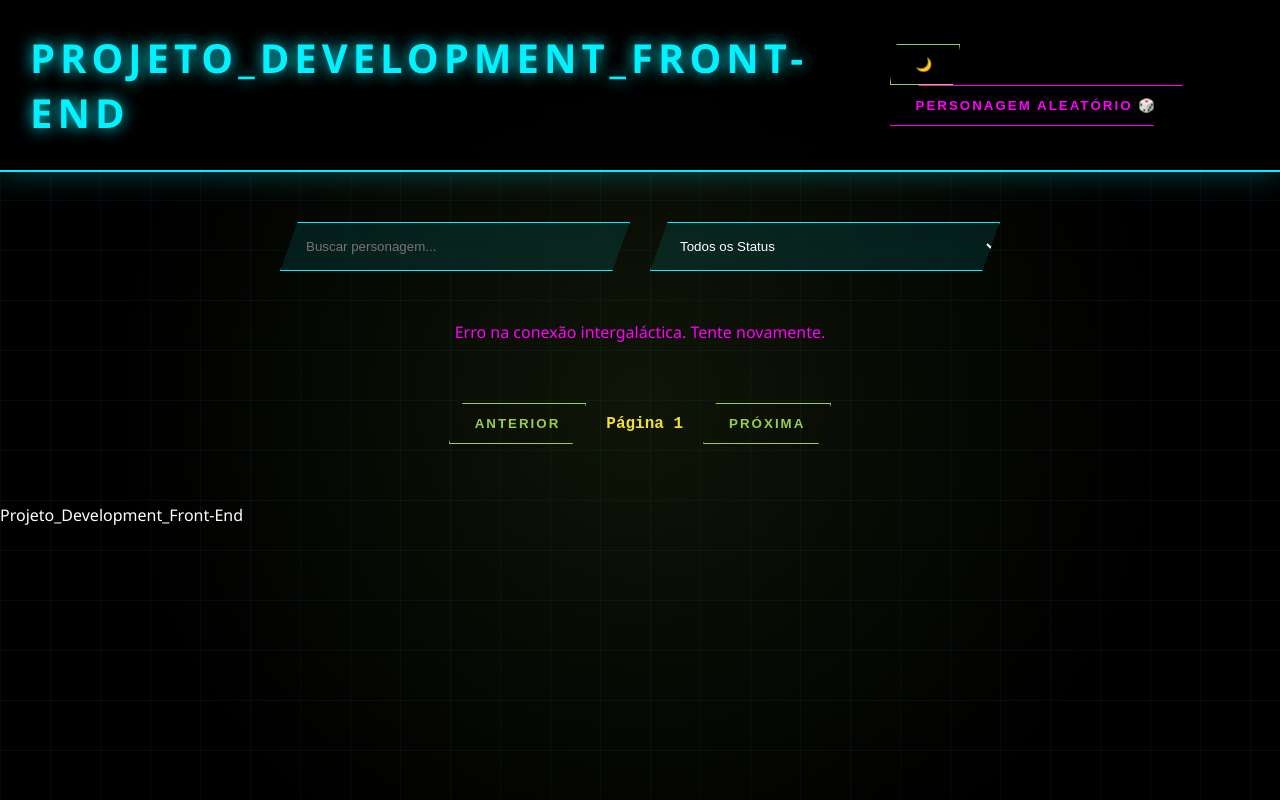
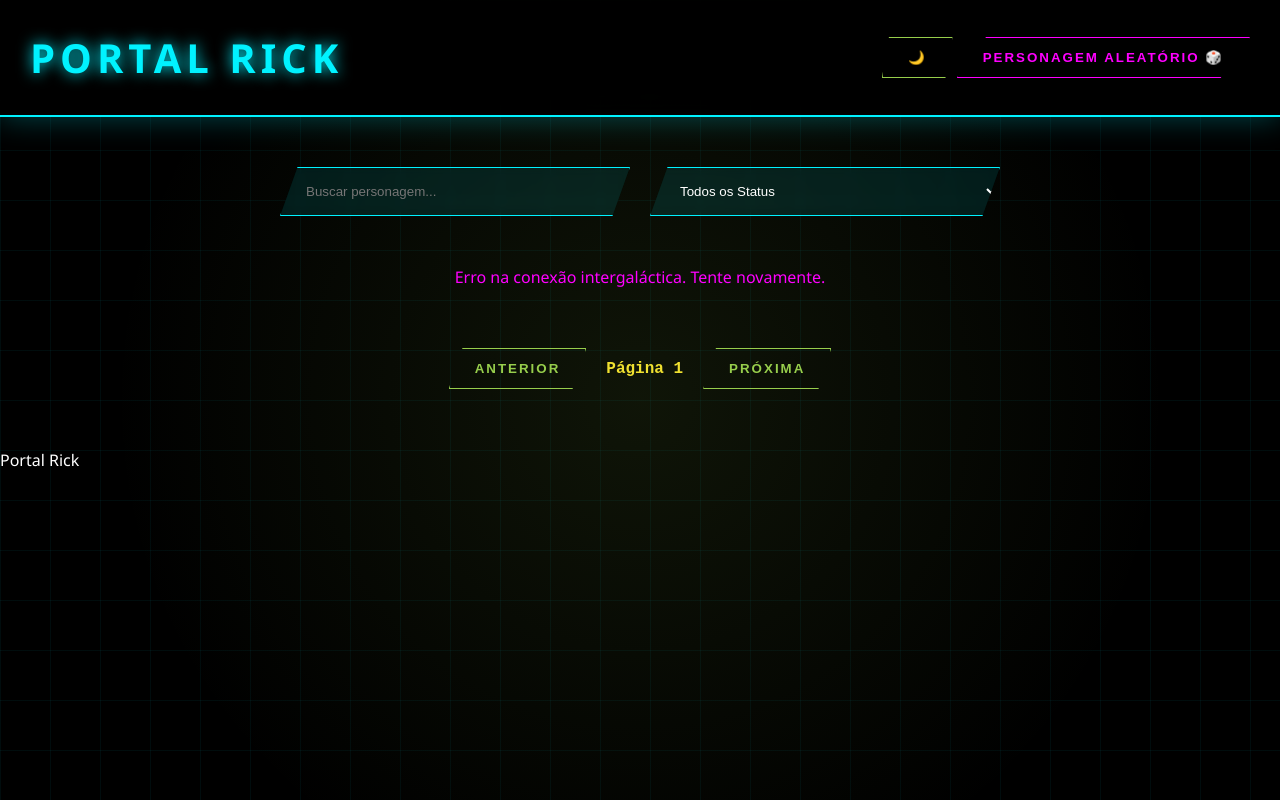
Before and after one commit to Shaihanne/Projeto-Front-End, a plain HTML site: page index.html in a window 1280 px wide. Drawn offline with Linux system fonts and the light colour scheme; no server answers; a web font is replaced by a local one.

Commit message:
Update index.html

```diff
--- a/index.html
+++ b/index.html
@@ -11,7 +11,7 @@
 <body class="dark-theme">
     <header>
         <div class="container">
-            <h1 id="main-title">Projeto_Development_Front-End</h1>
+            <h1 id="main-title">Portal Rick</h1>
             <div class="controls">
                 <button id="theme-toggle" title="Alternar Tema">🌙</button>
                 <button id="random-btn">Personagem Aleatório 🎲</button>
@@ -43,7 +43,7 @@
     </main>
 
     <footer>
-        <p>Projeto_Development_Front-End</p>
+        <p>Portal Rick</p>
     </footer>
 
     <!-- Modal para detalhes (Funcionalidade extra) -->
```
